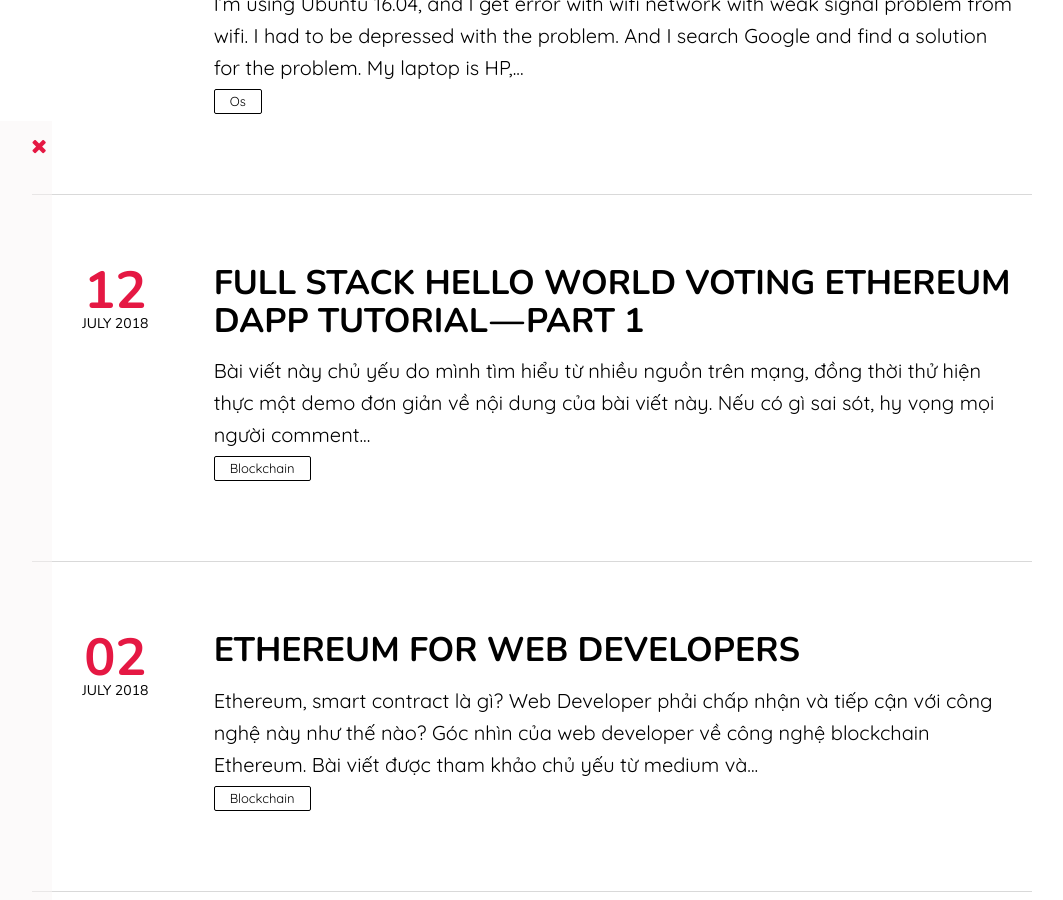
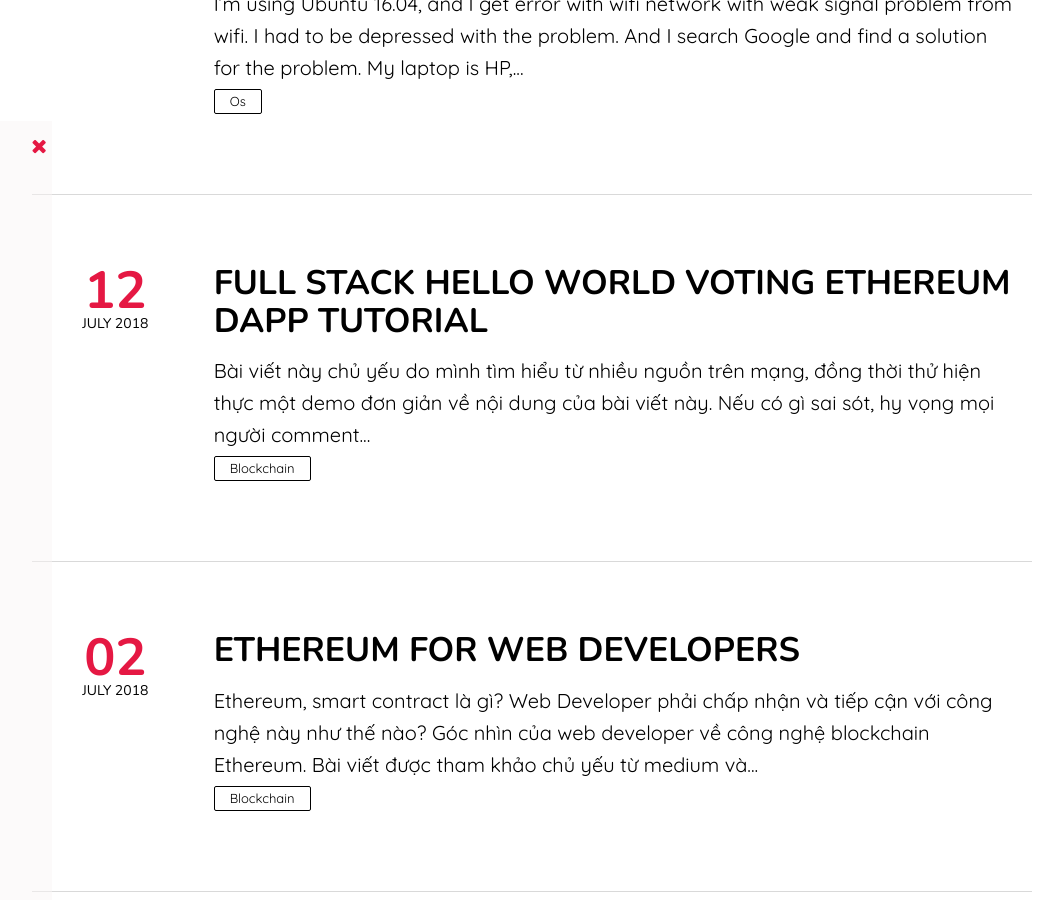
Before and after one commit to huynhsamha/huynhsamha.github.io, a Jekyll site: the page built from index.html, in a window 1280 px wide and 900 px high, scrolled down 703 px. Shown: the whole window, without its empty margins (108-1171 px from the left). Built offline with Jekyll 4.4.1, drawn with Linux system fonts in a browser that asks for light colours; nearby versions of some CDN libraries; the list of posts is cut into pages by our own code.

Commit message:
fix post smart contract

```diff
--- a/_posts/2018-07-12-fullstack-voting-dapp-ethereum.md
+++ b/_posts/2018-07-12-fullstack-voting-dapp-ethereum.md
@@ -1,7 +1,7 @@
 ---
 layout: post
-title: Full Stack Hello World Voting Ethereum Dapp Tutorial — Part 1
-description: "Full Stack Hello World Voting Ethereum Dapp Tutorial — Part 1. Lập trình viên web tiếp cận với nền tảng công nghệ Blockchain Ethereum như thế nào? Đây là bài viết hướng dẫn lộ trình tiếp cận Smart Contract trong Ethereum. Ethereum, smart contract là gì? Web Developer phải chấp nhận và tiếp cận với công nghệ này như thế nào? Góc nhìn của web developer về công nghệ blockchain Ethereum."
+title: Full Stack Hello World Voting Ethereum Dapp Tutorial
+description: "Full Stack Hello World Voting Ethereum Dapp Tutorial. Lập trình viên web tiếp cận với nền tảng công nghệ Blockchain Ethereum như thế nào? Đây là bài viết hướng dẫn lộ trình tiếp cận Smart Contract trong Ethereum. Ethereum, smart contract là gì? Web Developer phải chấp nhận và tiếp cận với công nghệ này như thế nào? Góc nhìn của web developer về công nghệ blockchain Ethereum."
 headline:
 modified: 2018-07-12
 category: blockchain
```
Also changed, not shown: other parts of _posts/2018-07-12-fullstack-voting-dapp-ethereum.md (+2 -0 lines).
